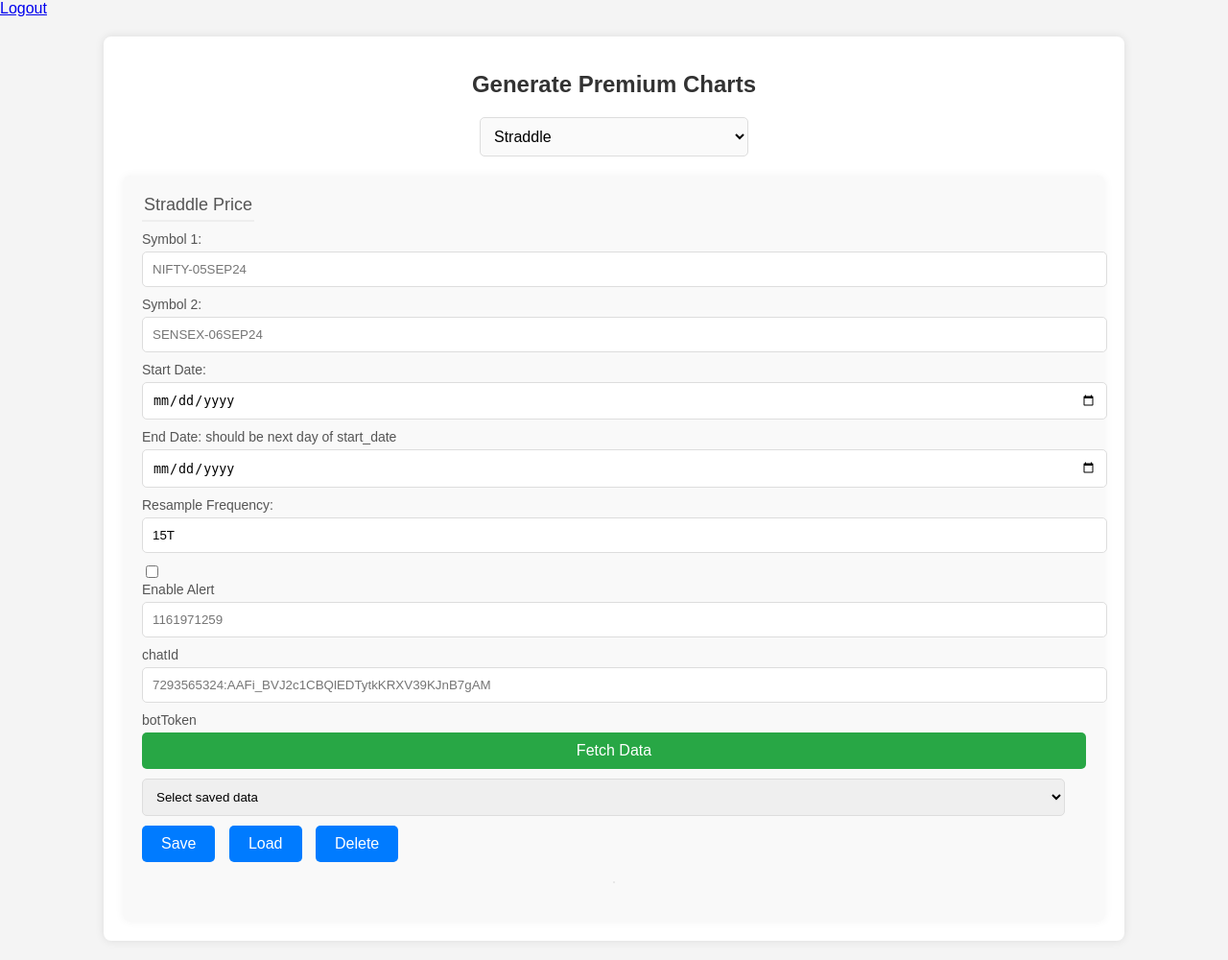
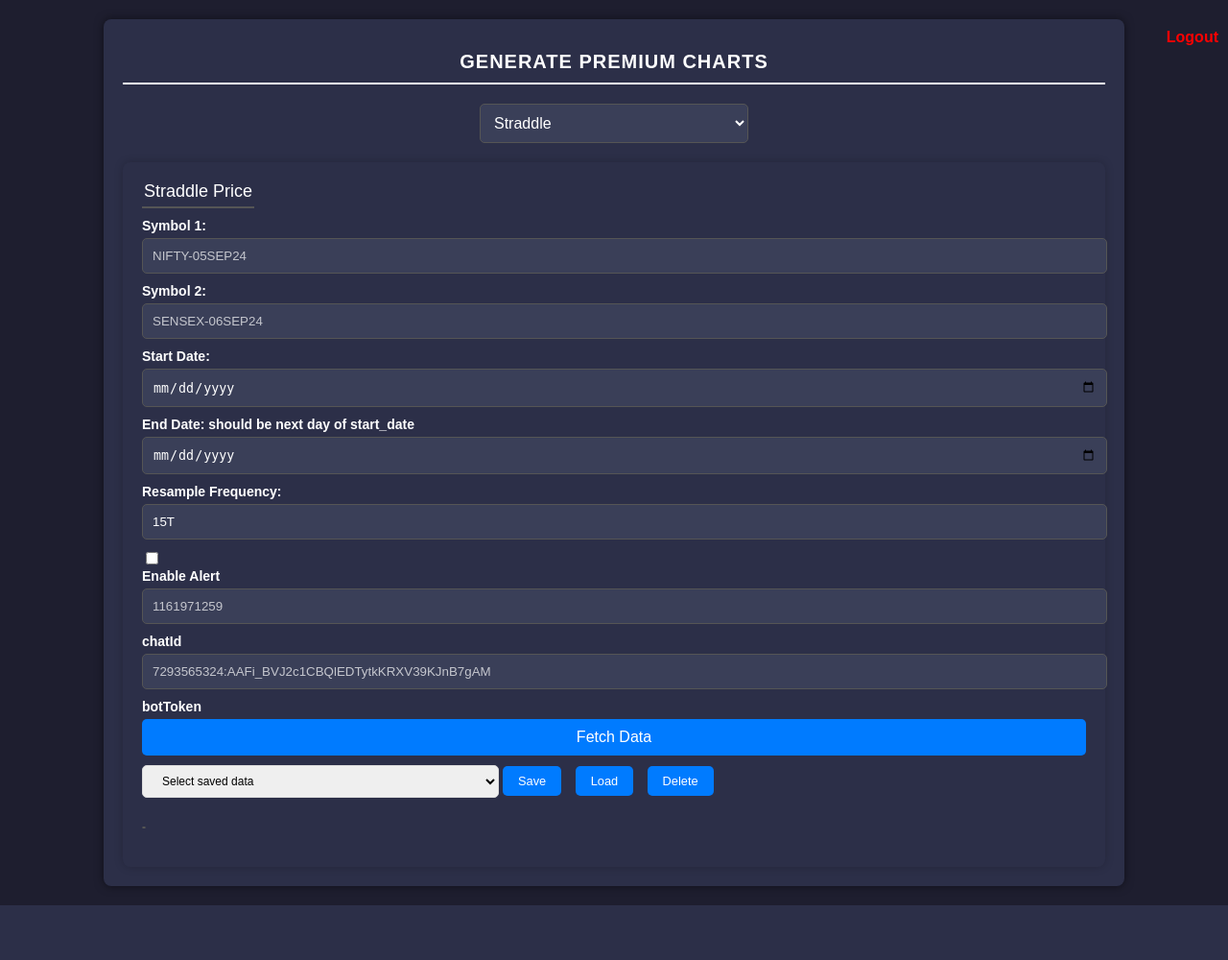
Before and after one commit to AdjustmentTrader/charts, a Python web app: template flask/templates/index.html in a window 1280 px wide. Shown: the whole page at 96% size. After the commit the page ends 943 px from the top, so only its background shows below. Run offline with Jinja, Linux system fonts and the light colour scheme; the template is opened without the code that fills it, so the values that code supplies are empty.

Commit message:
Update styles.css

```diff
--- a/flask/static/styles.css
+++ b/flask/static/styles.css
@@ -1,11 +1,39 @@
-    /* Your existing styles */
+/* General Styles */
 body {
     font-family: Arial, sans-serif;
-        background-color: #f4f4f4;
+    background-color: #1e1e2f; /* Dark background */
     margin: 0;
     padding: 0;
-        color: #333;
+    color: #ffffff; /* White text for contrast */
 }
+
+.container {
+    width: 80%;
+    max-width: 1200px;
+    margin: 20px auto;
+    padding: 20px;
+    background: #2c2f48; /* Darker container */
+    border-radius: 8px;
+    box-shadow: 0 0 10px rgba(0, 0, 0, 0.5);
+}
+
+.premium-charts-title {
+    font-size: 20px; /* Adjust font size */
+    color: #ffffff; /* Blue color for the title */
+    text-align: center; /* Center the title */
+    margin-bottom: 20px; /* Space below the title */
+    font-family: 'Arial', sans-serif; /* Font style */
+    text-transform: uppercase; /* Make text uppercase for emphasis */
+    letter-spacing: 1px; /* Add some spacing between letters */
+    border-bottom: 2px solid #ffffff; /* Optional: underline effect */
+    padding-bottom: 10px; /* Space between text and underline */
+}
+
+h2 {
+    font-size: 20px;
+    color: #ffffff; /* White text */
+}
+
 .q-fields {
     display: flex;
     gap: 10px; /* Adjust spacing between fields */
@@ -15,130 +43,181 @@
 .q-fields label {
     margin: 0; /* Remove default margin */
     white-space: nowrap; /* Prevents labels from wrapping */
+    color: #ffffff; /* White text for labels */
 }
 
 .q-fields input {
     width: 60px; /* Adjust input width as needed */
+    padding: 10px;
+    border-radius: 5px;
+    border: 1px solid #555; /* Dark border */
+    background-color: #3a3f58; /* Input background */
+    color: #ffffff; /* Input text color */
 }
-    .container {
-        width: 80%;
-        max-width: 1200px;
-        margin: 20px auto;
-        padding: 20px;
-        background: #fff;
-        border-radius: 8px;
-        box-shadow: 0 0 10px rgba(0, 0, 0, 0.1);
-    }
-    h1 {
-        font-size: 24px;
-        color: #333;
-        margin-bottom: 20px;
-        text-align: center;
-    }
+
+
 .tabs {
     margin-bottom: 20px;
     text-align: center;
 }
+
 .tabs select {
     font-size: 16px;
     padding: 10px;
     border-radius: 5px;
-        border: 1px solid #ddd;
-        background: #fafafa;
+    border: 1px solid #555; /* Darker border */
+    background: #3a3f58; /* Darker background */
+    color: #ffffff; /* White text */
 }
+
 .tab-content {
     padding: 20px;
     border-radius: 8px;
-        background: #f9f9f9;
-        box-shadow: 0 0 10px rgba(0, 0, 0, 0.05);
+    background: #2c2f48; /* Darker content area */
+    box-shadow: 0 0 10px rgba(0, 0, 0, 0.2);
 }
+
 form fieldset {
     border: none;
     padding: 0;
     margin: 0;
 }
+
 form legend {
     font-size: 18px;
     margin-bottom: 10px;
-        border-bottom: 2px solid #eee;
+    border-bottom: 2px solid #555; /* Darker border */
     padding-bottom: 5px;
-        color: #555;
+    color: #ffffff; /* White text */
 }
+
 form label {
     display: block;
     font-size: 14px;
     margin-bottom: 5px;
-        color: #555;
+    color: #ffffff; /* White text */
 }
+
 form input[type="text"],
 form input[type="date"],
 form input[type="number"],
-    form input[type="submit"] {
+form input[type="submit"],
+textarea {
     display: block;
     width: 100%;
     margin-bottom: 10px;
     padding: 10px;
     border-radius: 5px;
-        border: 1px solid #ddd;
+    border: 1px solid #555; /* Dark border */
+    background-color: #3a3f58; /* Input background */
+    color: #ffffff; /* Input text color */
 }
+
 form input[type="submit"] {
-        background-color: #28a745;
+    background-color: #4caf50; /* Button color */
     color: white;
     cursor: pointer;
     border: none;
     font-size: 16px;
 }
+
+form input[type="submit"] {
+    background-color: #007bff; /* Original blue button color */
+    color: white;
+    cursor: pointer;
+    border: none;
+    font-size: 16px;
+}
+
 form input[type="submit"]:hover {
-        background-color: #218838;
+    background-color: #0056b3; /* Darker blue on hover */
 }
+
 .graph-img {
     display: block;
     margin: 20px auto;
     max-width: 100%;
     border-radius: 8px;
-        border: 1px solid #ddd;
-        background: #fff;
+    border: 1px solid #555; /* Dark border */
+    background: #2c2f48; /* Dark background for image */
 }
+
 .flash-messages {
-        color: red;
+    color: #721c24; /* Dark red for text */
     font-size: 14px;
     padding: 10px;
-        background-color: #f8d7da;
+    background-color: #f8d7da; /* Light red background */
     border: 1px solid #f5c6cb;
     border-radius: 5px;
     margin-bottom: 20px;
 }
+
 .flash-messages ul {
     list-style: none;
     padding: 0;
     margin: 0;
 }
+
 .flash-messages li {
     margin-bottom: 5px;
 }
+
 .save-load-buttons {
     margin-bottom: 20px;
 }
+
+.saved-data-dropdown {
+    margin-bottom: 10px;
+    padding: 8px 16px; /* Increased padding */
+    width: calc(40% - 22px); /* Adjusted width to maintain layout */
+    border-radius: 5px;
+    border: 1px solid #ddd;
+    font-size: 12px; /* Increased font size */
+}
+
+.logout-link {
+    color: red; /* Red color for the link */
+    float: right; /* Position the link to the right */
+    margin: 10px; /* Optional: Add some margin for spacing */
+    text-decoration: none; /* Remove underline */
+    font-weight: bold; /* Make the text bold */
+}
+
+.logout-link:hover {
+    text-decoration: underline; /* Underline on hover for better UX */
+}
+
+label {
+    color: #ffffff; /* White text color */
+    font-size: 16px; /* Increased font size for better readability */
+    font-weight: bold; /* Bold text for emphasis */
+    margin-bottom: 8px; /* Space below each label */
+    display: block; /* Ensures the label takes full width */
+    text-align: left; /* Aligns text to the left */
+}
+
+input::placeholder {
+    color: #ffffff; /* White color for placeholder text */
+    opacity: 0.7; /* Slightly reduced opacity for a softer look */
+}
+
+
 .save-load-buttons button {
     margin-right: 10px;
-        padding: 10px 20px;
+    padding: 8px 16px; /* Reduced padding by 20% */
     border: none;
-        background-color: #007bff;
+    background-color: #007bff; /* Button color */
     color: white;
     cursor: pointer;
     border-radius: 5px;
+    font-size: 12.8px; /* Adjusted font size by 20% */
 }
+
 .save-load-buttons button:hover {
-        background-color: #0056b3;
+    background-color: #0056b3; /* Darker on hover */
 }
-    .saved-data-dropdown {
-        margin-bottom: 10px;
-        padding: 10px;
-        width: calc(100% - 22px);
-        border-radius: 5px;
-        border: 1px solid #ddd;
-    }
-     /* Default table  */
+
+/* Default table */
 .table-container {
     margin-bottom: 10px;
 }
@@ -151,37 +230,26 @@
 h3 {
     cursor: pointer;
     user-select: none;
-        color: #007BFF;
+    color: #4caf50; /* Green for headings */
 }
 
 .output-row {
     cursor: pointer;
-        background-color: #f9f9f9; /* Default background */
+    background-color: #3a3f58; /* Darker background */
     transition: background-color 0.3s; /* Smooth transition */
 }
 
 .output-row:hover {
-        background-color: #e0e0e0; /* Light gray on hover */
+    background-color: #555; /* Dark gray on hover */
 }
 
 .selected-row {
-        background-color: #333; /* Dark gray for selected row */
+    background-color: #4caf50; /* Green for selected row */
     color: #fff; /* White text for contrast */
     font-weight: bold; /* Bold text for emphasis */
 }
 
-    h3 {
-        cursor: pointer;
-        user-select: none;
-        color: #007BFF;
-    }
-
-    .output-row {
-        cursor: pointer;
-        background-color: #f9f9f9; /* Default background */
-    }
-
-    /* Default loading  */
+/* Loading Spinner */
 .loader,
 .loader:before,
 .loader:after {
@@ -194,57 +262,75 @@
     text-indent: -99999em;
     margin: 55px auto;
     position: relative;
-    width: 10em;
-    height: 10em;
-    box-shadow: inset 0 0 0 1em;
-    -webkit-transform: translateZ(0);
-    -ms-transform: translateZ(0);
+    width: 3.33em; /* Reduced to 1/3 */
+    height: 3.33em; /* Reduced to 1/3 */
+    box-shadow: inset 0 0 0 0.33em; /* Adjusted for 1/3 size */
     transform: translateZ(0);
 }
+
 .loader:before,
 .loader:after {
     position: absolute;
     content: '';
 }
+
 .loader:before {
-    width: 5.2em;
-    height: 10.2em;
-    background: #0dc5c1;
-    border-radius: 10.2em 0 0 10.2em;
-    top: -0.1em;
-    left: -0.1em;
-    -webkit-transform-origin: 5.1em 5.1em;
-    transform-origin: 5.1em 5.1em;
-    -webkit-animation: load2 2s infinite ease 1.5s;
+    width: 1.73em; /* Reduced to 1/3 */
+    height: 3.4em; /* Reduced to 1/3 */
+    background: #0dc5c1; /* Light color */
+    border-radius: 3.4em 0 0 3.4em; /* Adjusted */
+    top: -0.03em; /* Adjusted */
+    left: -0.03em; /* Adjusted */
+    transform-origin: 1.7em 1.7em;
     animation: load2 2s infinite ease 1.5s;
 }
+
 .loader:after {
-    width: 5.2em;
-    height: 10.2em;
-    background: #0dc5c1;
-    border-radius: 0 10.2em 10.2em 0;
-    top: -0.1em;
-    left: 4.9em;
-    -webkit-transform-origin: 0.1em 5.1em;
-    transform-origin: 0.1em 5.1em;
-    -webkit-animation: load2 2s infinite ease;
+    width: 1.73em; /* Reduced to 1/3 */
+    height: 3.4em; /* Reduced to 1/3 */
+    background: #0dc5c1; /* Light color */
+    border-radius: 0 3.4em 3.4em 0; /* Adjusted */
+    top: -0.03em; /* Adjusted */
+    left: 1.63em; /* Adjusted */
+    transform-origin: 0.03em 1.7em;
     animation: load2 2s infinite ease;
 }
 
-    h2{
-        font-family: Arial, sans-serif;
+/* Graph container */
+.graph-container {
+    position: relative; /* Ensures the loader can be positioned absolutely inside */
+    width: fit-content; /* Adjust according to your image size or use a fixed size */
 }
-    h2 {
-        color: #333;
+
+.loader {
+    position: absolute;
+    top: 50%;
+    left: 50%;
+    transform: translate(-50%, -50%); /* Center the loader */
+    z-index: 1; /* Ensure the loader appears above the image */
+    display: flex;
+    align-items: center;
+    justify-content: center;
 }
+
+.graph-img {
+    width: 100%; /* Adjust to your desired size */
+    height: auto;
+}
+
+/* Textarea */
 textarea {
     width: 100%;
     padding: 10px;
-        border: 1px solid #ccc;
+    border: 1px solid #555; /* Dark border */
     border-radius: 4px;
+    background-color: #3a3f58; /* Darker background */
+    color: #ffffff; /* White text */
 }
+
+/* Buttons */
 button {
-        background-color: #4CAF50;
+    background-color: #4caf50; /* Button color */
     color: white;
     border: none;
     padding: 10px 20px;
@@ -255,55 +341,49 @@
     cursor: pointer;
     border-radius: 4px;
 }
+
 button:hover {
-        background-color: #45a049;
+    background-color: #45a049; /* Darker on hover */
 }
+
+/* Table Styles */
 table {
     width: 100%;
     border-collapse: collapse;
     margin-top: 20px;
-        background-color: #f9f9f9;
+    background-color: #2c2f48; /* Darker table background */
     border-radius: 8px;
-        box-shadow: 0 0 10px rgba(0, 0, 0, 0.1);
+    box-shadow: 0 0 10px rgba(0, 0, 0, 0.5);
 }
+
 th, td {
     padding: 12px;
+    border: 1px solid #555; /* Darker borders */
     text-align: left;
-        border-bottom: 1px solid #ddd;
+    color: #ffffff; /* White text */
 }
+
 th {
-        background-color: #4CAF50;
-        color: white;
+    background-color: #4caf50; /* Green header */
 }
-    tr {
-        transition: background-color 0.3s;
+
+tr:nth-child(even) {
+    background-color: #3a3f58; /* Darker alternating rows */
 }
+
 tr:hover {
-        background-color: #f1f1f1;
-        cursor: pointer;
+    background-color: #555; /* Dark gray on hover */
 }
-    .output-row {
-        font-weight: bold;
-        color: #4CAF50;
-        text-align: center;
+
+/* Media Queries */
+@media (max-width: 768px) {
+    .container {
+        width: 95%;
     }
-    @-webkit-keyframes load2 {
-    0% {
-        -webkit-transform: rotate(0deg);
-        transform: rotate(0deg);
+    .q-fields {
+        flex-direction: column; /* Stack fields vertically */
     }
-    100% {
-        -webkit-transform: rotate(360deg);
-        transform: rotate(360deg);
+    .q-fields input {
+        width: 100%; /* Full width on small screens */
     }
 }
-    @keyframes load2 {
-    0% {
-        -webkit-transform: rotate(0deg);
-        transform: rotate(0deg);
-    }
-    100% {
-        -webkit-transform: rotate(360deg);
-        transform: rotate(360deg);
-    }
-    }
```
Lines whose indentation alone changed are shown as unchanged.
